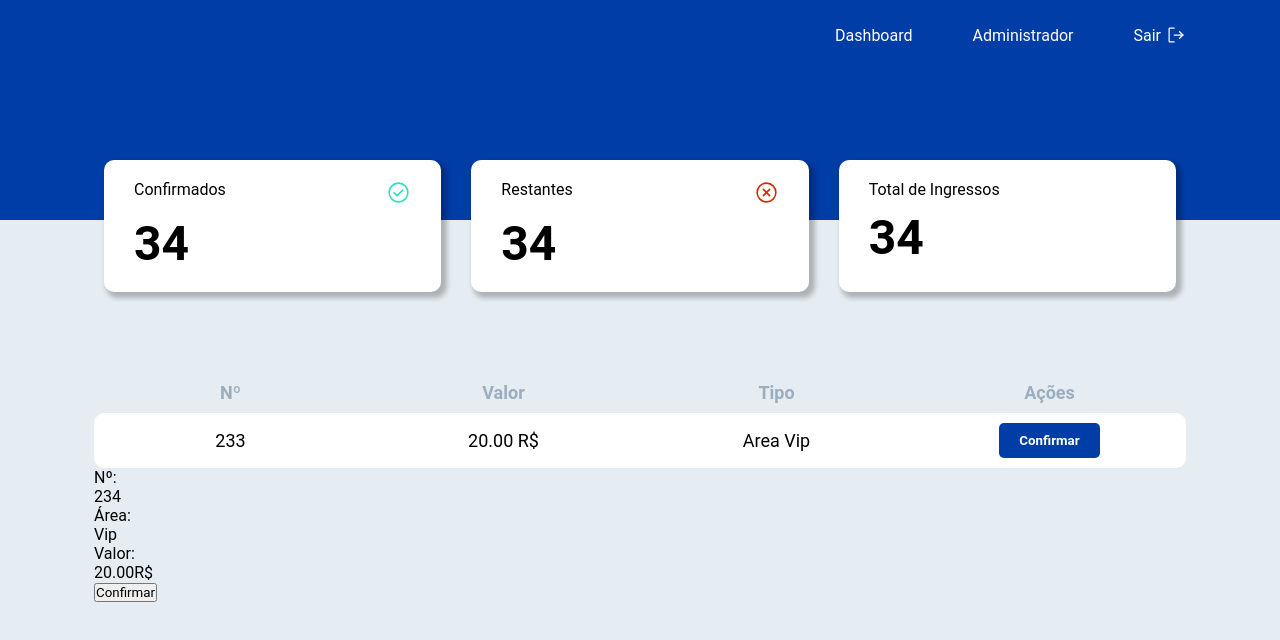
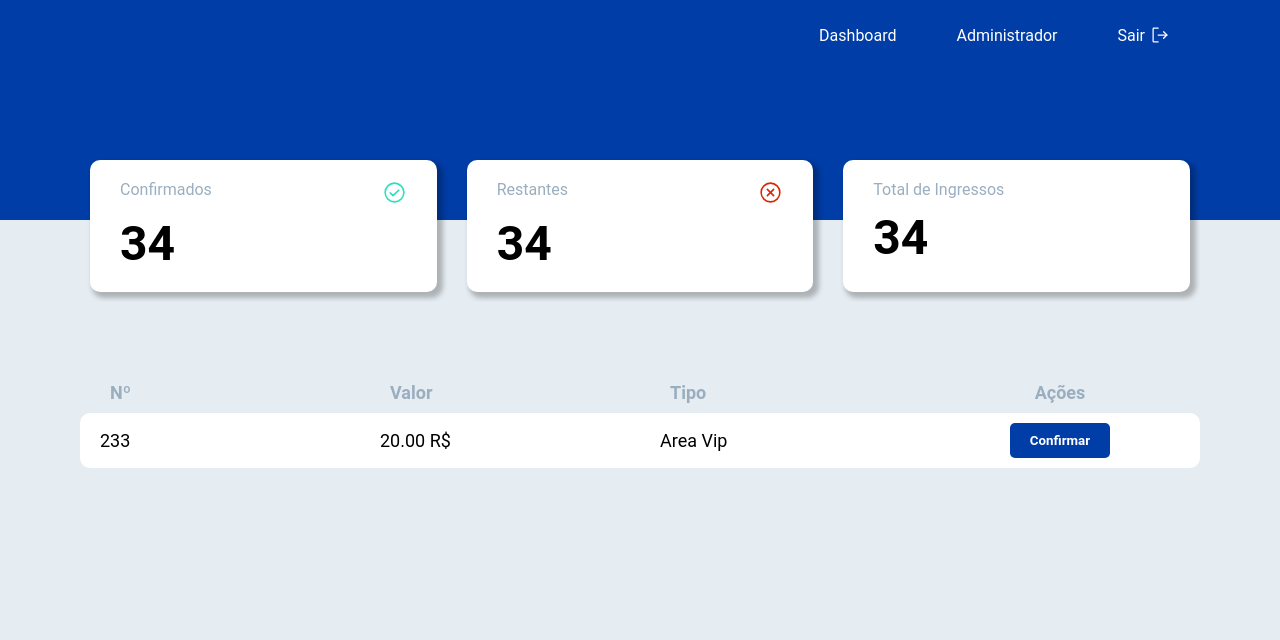
Before and after one commit to voncardoso/qr-code-generator, a React (Create React App) app: page /dashboard in a window 1280 px wide. Shown: the top 640 px of the page. Built offline with nearby package versions, Linux system fonts and the light colour scheme; no server answers; sample sign-in values are in the browser's storage.

Commit message:
stulos dash board finalizado

```diff
--- a/src/App.js
+++ b/src/App.js
@@ -12,7 +12,7 @@ import { Admistrador } from "./Pages/Admintrador";
 function App() {
   firebase.initializeApp(firebaseConfig);
   return (
-    <div>
+    <div className="div-global">
       {" "}
       <BrowserRouter>
         <GlobalStyle />
--- a/src/Pages/Dashboard/style.js
+++ b/src/Pages/Dashboard/style.js
@@ -1,20 +1,20 @@
 import styled from "styled-components";
 
 export const Container = styled.section`
-  width: 90vw;
   margin: 0 auto;
-  padding: 0px 30px;
+  width: 100%;
+  padding: 0px 80px;
   header {
     ul {
-      overflow-x: auto;
       position: relative;
       top: -70px;
-      display: flex;
-      justify-content: space-between;
+      display: grid;
+      grid-template-columns: 1fr 1fr 1fr;
       gap: 30px;
       padding: 10px 10px;
+      overflow-x: auto;
       li {
-        max-width: 600px;
+        max-width: 400px;
         width: 100%;
         border-radius: 10px;
         padding: 20px 30px;
@@ -40,7 +40,7 @@ export const Container = styled.section`
   table {
     margin: 0 auto;
     width: 100%;
-    text-align: center;
+    text-align: left;
     border-collapse: collapse;
     border-radius: 10px;
 
@@ -50,8 +50,15 @@ export const Container = styled.section`
       text-align: center;
       font-weight: bold;
       color: #9baebf;
-      padding: 10px 10px;
+      padding: 10px 8px;
       font-size: 1.125rem;
+      text-align: left;
+      padding: 10px 30px;
+    }
+
+    th:last-child {
+      width: 60px;
+      text-align: center;
     }
 
     tbody {
@@ -62,6 +69,7 @@ export const Container = styled.section`
         background: var(--white);
         max-width: 200px;
         width: 25%;
+        padding: 10px 20px;
         button {
           background: var(--blue-400);
           padding: 10px 20px;
@@ -74,6 +82,7 @@ export const Container = styled.section`
       td:last-child {
         border-bottom-right-radius: 10px;
         border-top-right-radius: 10px;
+        text-align: center;
       }
 
       td:first-child {
@@ -82,4 +91,93 @@ export const Container = styled.section`
       }
     }
   }
+
+  div {
+    background: var(--white);
+    border-radius: 10px;
+    color: #9baebf;
+    display: none;
+    ul {
+      display: grid;
+      grid-template-columns: 1fr;
+      gap: 10px;
+      padding: 20px;
+      li {
+        color: var();
+        display: flex;
+        padding: 10px 0px;
+        P {
+          margin-left: 10px;
+          color: var(--text);
+        }
+
+        button {
+          width: 100%;
+          padding: 10px;
+          border: none;
+          border-radius: 10px;
+          background: var(--blue-400);
+          color: var(--white);
+        }
+      }
+
+      li:last-child {
+        grid-column: 1 / 4;
+      }
+
+      .valor {
+        grid-column: 1 / 2;
+      }
+
+      .area {
+        width: 110px;
+        position: relative;
+        left: 10px;
+      }
+    }
+  }
+
+  @media (max-width: 823px) {
+    padding: 0px 40px;
+  }
+
+  @media (max-width: 823px) {
+    header {
+      ul {
+        li {
+          min-width: 200px;
+        }
+      }
+    }
+  }
+
+  @media (max-width: 556px) {
+    padding: 0px 40px;
+    table {
+      th {
+        font-size: 1rem;
+      }
+
+      tbody {
+        td {
+          font-size: 0.875rem;
+
+          button {
+            font-size: 0.875rem;
+            font-weight: 400;
+            padding: 10px 10px;
+          }
+        }
+      }
+    }
+  }
+
+  @media (max-width: 490px) {
+    div {
+      display: block;
+    }
+    table {
+      display: none;
+    }
+  }
 `;
--- a/src/components/Header/style.js
+++ b/src/components/Header/style.js
@@ -3,10 +3,11 @@ import styled from "styled-components";
 export const Container = styled.header`
   height: 220px;
   background: var(--blue-400);
-
+  width: 100%;
+  padding: 0px 80px;
   nav {
     display: flex;
-    width: 90vw;
+
     margin: 0 auto;
     padding: 20px 30px;
     justify-content: space-between;
@@ -59,4 +60,24 @@ export const Container = styled.header`
       }
     }
   }
+
+  @media (max-width: 823px) {
+    padding: 0px 40px;
+    height: 170px;
+    nav {
+      padding: 20px 10px;
+
+      div {
+        a {
+          margin-left: 30px;
+          font-size: 0.875rem;
+        }
+
+        button {
+          margin-left: 30px;
+          font-size: 0.875rem;
+        }
+      }
+    }
+  }
 `;
--- a/src/style/global.js
+++ b/src/style/global.js
@@ -59,5 +59,8 @@ export const GlobalStyle = createGlobalStyle`
     }
 
 
+    .div-global{
+        width: 100%;
+    }
 
 `;
```
